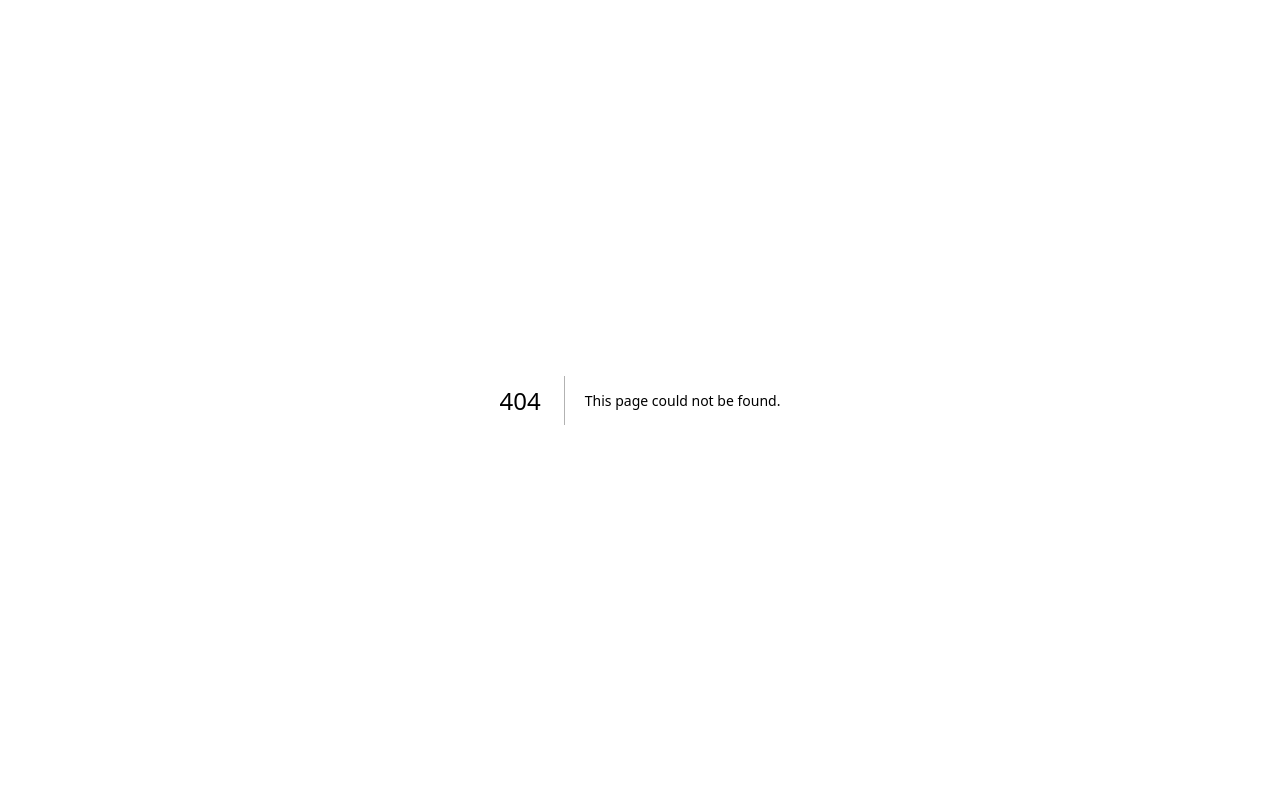
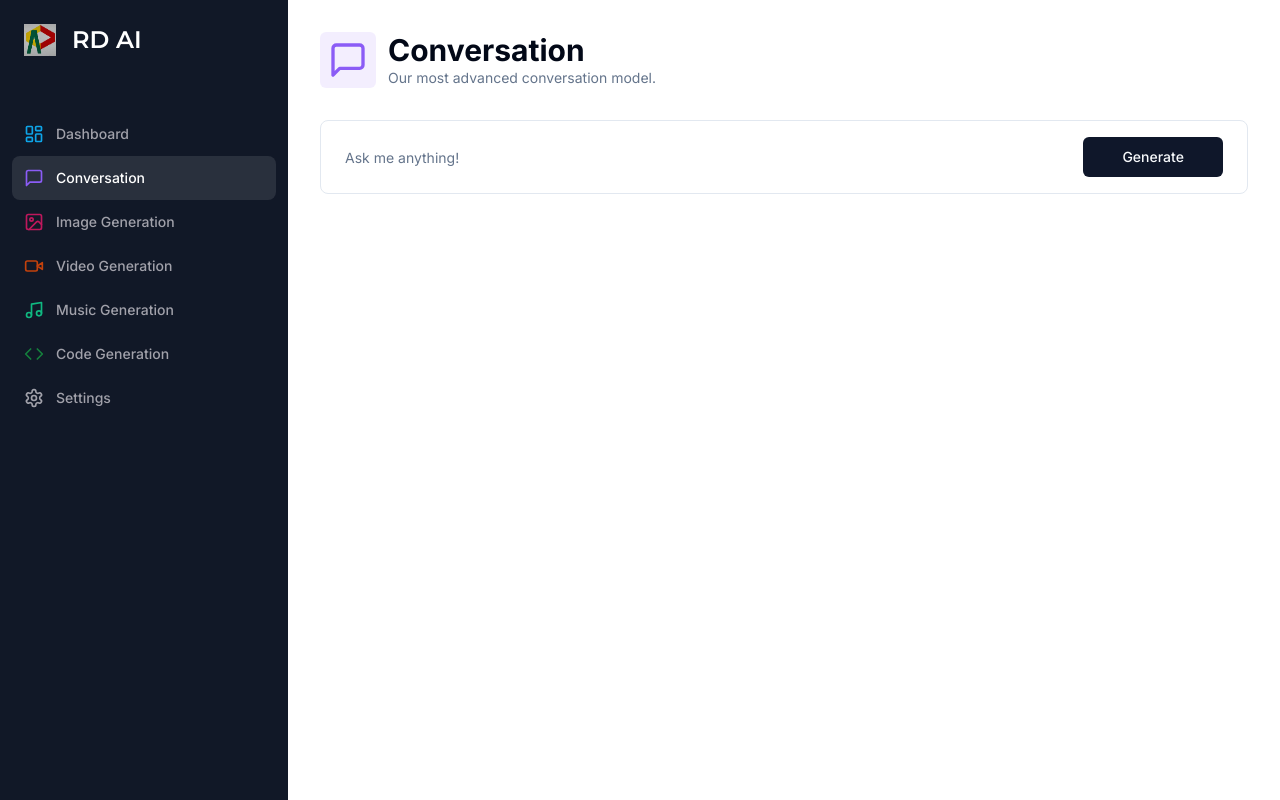
Before and after one commit to rafaldzielak/saas-ai, a Next.js app: page /conversation in a window 1280 px wide. Before the commit this address had no page. Built offline with nearby package versions, Linux system fonts and the light colour scheme.

Commit message:
[FE] Conversation UI

```diff
--- /dev/null
+++ b/app/(dashboard)/conversation/constants.ts
@@ -0,0 +1,7 @@
+import * as z from "zod";
+
+export const conversationFormSchema = z.object({
+  prompt: z.string().min(1, { message: "Prompt is required" }),
+});
+
+export type ConversationFormSchema = z.infer<typeof conversationFormSchema>;
--- /dev/null
+++ b/app/(dashboard)/conversation/page.tsx
@@ -0,0 +1,68 @@
+"use client";
+
+import Heading from "@/components/Heading";
+import { zodResolver } from "@hookform/resolvers/zod";
+import { MessageSquare } from "lucide-react";
+import { useForm } from "react-hook-form";
+import * as z from "zod";
+import { ConversationFormSchema, conversationFormSchema } from "./constants";
+import { Form, FormControl, FormField, FormItem } from "@/components/ui/form";
+import { Input } from "@/components/ui/input";
+import { Button } from "@/components/ui/button";
+
+const ConversationPage = () => {
+  const form = useForm<ConversationFormSchema>({
+    resolver: zodResolver(conversationFormSchema),
+    defaultValues: {
+      prompt: "",
+    },
+  });
+
+  const isLoading = form.formState.isSubmitting;
+
+  const onSubmit = async (values: ConversationFormSchema) => {
+    console.log(values);
+  };
+
+  return (
+    <div>
+      <Heading
+        title='Conversation'
+        description='Our most advanced conversation model.'
+        icon={MessageSquare}
+        iconColor='text-violet-500'
+        bgColor='bg-violet-500/10'
+      />
+      <div className='px-4 lg:px-8'>
+        <div>
+          <Form {...form}>
+            <form
+              onSubmit={form.handleSubmit(onSubmit)}
+              className='rounded-lg border w-full p-4 px-3 md:px-6 focus-within:shadow-sm grid grid-cols-12 gap-2'>
+              <FormField
+                name='prompt'
+                render={({ field }) => (
+                  <FormItem className='col-span-12 lg:col-span-10'>
+                    <FormControl className='m-0 p-0'>
+                      <Input
+                        className='border-0 outline-none focus-visible:ring-0 focus-visible::ring-transparent'
+                        disabled={isLoading}
+                        placeholder='Ask me anything!'
+                        {...field}
+                      />
+                    </FormControl>
+                  </FormItem>
+                )}
+              />
+              <Button className='col-span-12 lg:col-span-2 w-full' disabled={isLoading}>
+                Generate
+              </Button>
+            </form>
+          </Form>
+        </div>
+      </div>
+    </div>
+  );
+};
+
+export default ConversationPage;
--- /dev/null
+++ b/components/ui/form.tsx
@@ -0,0 +1,176 @@
+import * as React from "react"
+import * as LabelPrimitive from "@radix-ui/react-label"
+import { Slot } from "@radix-ui/react-slot"
+import {
+  Controller,
+  ControllerProps,
+  FieldPath,
+  FieldValues,
+  FormProvider,
+  useFormContext,
+} from "react-hook-form"
+
+import { cn } from "@/lib/utils"
+import { Label } from "@/components/ui/label"
+
+const Form = FormProvider
+
+type FormFieldContextValue<
+  TFieldValues extends FieldValues = FieldValues,
+  TName extends FieldPath<TFieldValues> = FieldPath<TFieldValues>
+> = {
+  name: TName
+}
+
+const FormFieldContext = React.createContext<FormFieldContextValue>(
+  {} as FormFieldContextValue
+)
+
+const FormField = <
+  TFieldValues extends FieldValues = FieldValues,
+  TName extends FieldPath<TFieldValues> = FieldPath<TFieldValues>
+>({
+  ...props
+}: ControllerProps<TFieldValues, TName>) => {
+  return (
+    <FormFieldContext.Provider value={{ name: props.name }}>
+      <Controller {...props} />
+    </FormFieldContext.Provider>
+  )
+}
+
+const useFormField = () => {
+  const fieldContext = React.useContext(FormFieldContext)
+  const itemContext = React.useContext(FormItemContext)
+  const { getFieldState, formState } = useFormContext()
+
+  const fieldState = getFieldState(fieldContext.name, formState)
+
+  if (!fieldContext) {
+    throw new Error("useFormField should be used within <FormField>")
+  }
+
+  const { id } = itemContext
+
+  return {
+    id,
+    name: fieldContext.name,
+    formItemId: `${id}-form-item`,
+    formDescriptionId: `${id}-form-item-description`,
+    formMessageId: `${id}-form-item-message`,
+    ...fieldState,
+  }
+}
+
+type FormItemContextValue = {
+  id: string
+}
+
+const FormItemContext = React.createContext<FormItemContextValue>(
+  {} as FormItemContextValue
+)
+
+const FormItem = React.forwardRef<
+  HTMLDivElement,
+  React.HTMLAttributes<HTMLDivElement>
+>(({ className, ...props }, ref) => {
+  const id = React.useId()
+
+  return (
+    <FormItemContext.Provider value={{ id }}>
+      <div ref={ref} className={cn("space-y-2", className)} {...props} />
+    </FormItemContext.Provider>
+  )
+})
+FormItem.displayName = "FormItem"
+
+const FormLabel = React.forwardRef<
+  React.ElementRef<typeof LabelPrimitive.Root>,
+  React.ComponentPropsWithoutRef<typeof LabelPrimitive.Root>
+>(({ className, ...props }, ref) => {
+  const { error, formItemId } = useFormField()
+
+  return (
+    <Label
+      ref={ref}
+      className={cn(error && "text-destructive", className)}
+      htmlFor={formItemId}
+      {...props}
+    />
+  )
+})
+FormLabel.displayName = "FormLabel"
+
+const FormControl = React.forwardRef<
+  React.ElementRef<typeof Slot>,
+  React.ComponentPropsWithoutRef<typeof Slot>
+>(({ ...props }, ref) => {
+  const { error, formItemId, formDescriptionId, formMessageId } = useFormField()
+
+  return (
+    <Slot
+      ref={ref}
+      id={formItemId}
+      aria-describedby={
+        !error
+          ? `${formDescriptionId}`
+          : `${formDescriptionId} ${formMessageId}`
+      }
+      aria-invalid={!!error}
+      {...props}
+    />
+  )
+})
+FormControl.displayName = "FormControl"
+
+const FormDescription = React.forwardRef<
+  HTMLParagraphElement,
+  React.HTMLAttributes<HTMLParagraphElement>
+>(({ className, ...props }, ref) => {
+  const { formDescriptionId } = useFormField()
+
+  return (
+    <p
+      ref={ref}
+      id={formDescriptionId}
+      className={cn("text-sm text-muted-foreground", className)}
+      {...props}
+    />
+  )
+})
+FormDescription.displayName = "FormDescription"
+
+const FormMessage = React.forwardRef<
+  HTMLParagraphElement,
+  React.HTMLAttributes<HTMLParagraphElement>
+>(({ className, children, ...props }, ref) => {
+  const { error, formMessageId } = useFormField()
+  const body = error ? String(error?.message) : children
+
+  if (!body) {
+    return null
+  }
+
+  return (
+    <p
+      ref={ref}
+      id={formMessageId}
+      className={cn("text-sm font-medium text-destructive", className)}
+      {...props}
+    >
+      {body}
+    </p>
+  )
+})
+FormMessage.displayName = "FormMessage"
+
+export {
+  useFormField,
+  Form,
+  FormItem,
+  FormLabel,
+  FormControl,
+  FormDescription,
+  FormMessage,
+  FormField,
+}
--- /dev/null
+++ b/components/ui/input.tsx
@@ -0,0 +1,25 @@
+import * as React from "react"
+
+import { cn } from "@/lib/utils"
+
+export interface InputProps
+  extends React.InputHTMLAttributes<HTMLInputElement> {}
+
+const Input = React.forwardRef<HTMLInputElement, InputProps>(
+  ({ className, type, ...props }, ref) => {
+    return (
+      <input
+        type={type}
+        className={cn(
+          "flex h-10 w-full rounded-md border border-input bg-background px-3 py-2 text-sm ring-offset-background file:border-0 file:bg-transparent file:text-sm file:font-medium placeholder:text-muted-foreground focus-visible:outline-none focus-visible:ring-2 focus-visible:ring-ring focus-visible:ring-offset-2 disabled:cursor-not-allowed disabled:opacity-50",
+          className
+        )}
+        ref={ref}
+        {...props}
+      />
+    )
+  }
+)
+Input.displayName = "Input"
+
+export { Input }
--- /dev/null
+++ b/components/ui/label.tsx
@@ -0,0 +1,26 @@
+"use client"
+
+import * as React from "react"
+import * as LabelPrimitive from "@radix-ui/react-label"
+import { cva, type VariantProps } from "class-variance-authority"
+
+import { cn } from "@/lib/utils"
+
+const labelVariants = cva(
+  "text-sm font-medium leading-none peer-disabled:cursor-not-allowed peer-disabled:opacity-70"
+)
+
+const Label = React.forwardRef<
+  React.ElementRef<typeof LabelPrimitive.Root>,
+  React.ComponentPropsWithoutRef<typeof LabelPrimitive.Root> &
+    VariantProps<typeof labelVariants>
+>(({ className, ...props }, ref) => (
+  <LabelPrimitive.Root
+    ref={ref}
+    className={cn(labelVariants(), className)}
+    {...props}
+  />
+))
+Label.displayName = LabelPrimitive.Root.displayName
+
+export { Label }
--- a/package.json
+++ b/package.json
@@ -10,7 +10,9 @@
   },
   "dependencies": {
     "@clerk/nextjs": "^4.23.1",
+    "@hookform/resolvers": "^3.1.1",
     "@radix-ui/react-dialog": "^1.0.4",
+    "@radix-ui/react-label": "^2.0.2",
     "@radix-ui/react-slot": "^1.0.2",
     "@types/node": "20.4.5",
     "@types/react": "18.2.17",
@@ -25,9 +27,11 @@
     "postcss": "8.4.27",
     "react": "18.2.0",
     "react-dom": "18.2.0",
+    "react-hook-form": "^7.45.2",
     "tailwind-merge": "^1.14.0",
     "tailwindcss": "3.3.3",
     "tailwindcss-animate": "^1.0.6",
-    "typescript": "5.1.6"
+    "typescript": "5.1.6",
+    "zod": "^3.21.4"
   }
 }
```
Also changed, not shown: 1 other file (tests, documents, lock files or other folders).
